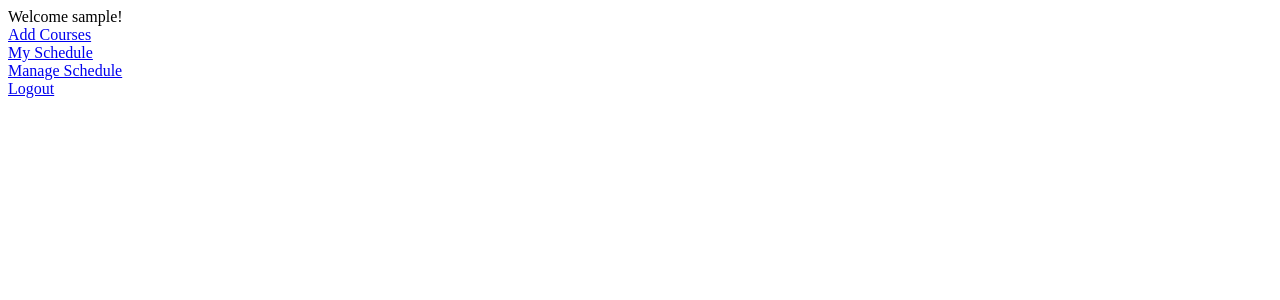
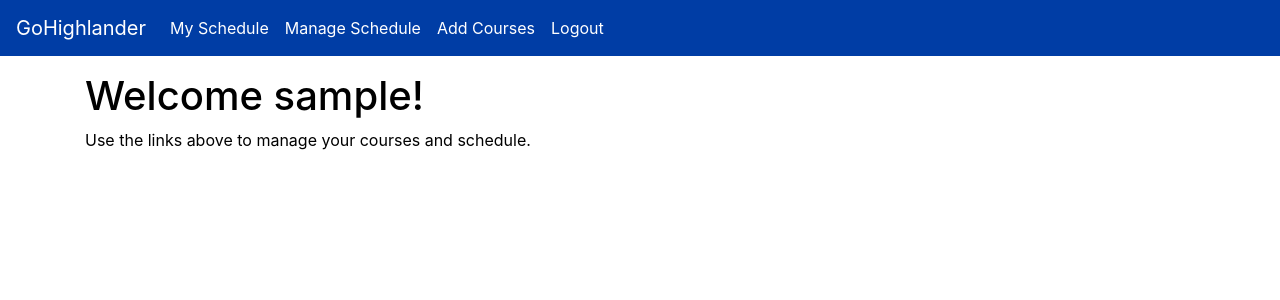
Before and after one commit to CS180-spring/cs180-21-gohighlander, a Flask app: page /index.php in a window 1280 px wide. Shown: the top 300 px of the page. Run offline with Flask 2, Linux system fonts and the light colour scheme; the visitor is signed in with stand-in values (Sample User, id 1); some libraries are stand-ins or nearby versions.

Commit message:
update bootstrap templates

```diff
--- a/templates/index.html
+++ b/templates/index.html
@@ -1,5 +1,53 @@
-Welcome {{ session['username'] }}!<br/>
-<a href="add_course.php">Add Courses</a><br/>
-<a href="my_schedule.php">My Schedule</a><br/>
-<a href="manage_schedule.php">Manage Schedule</a><br/>
-<a href="logout.php">Logout</a>
+<!DOCTYPE html>
+<html lang="en">
+<head>
+  <meta charset="UTF-8">
+  <meta name="viewport" content="width=device-width, initial-scale=1.0">
+  <title>GoHighlander</title>
+  <link rel="stylesheet" href="https://maxcdn.bootstrapcdn.com/bootstrap/4.0.0/css/bootstrap.min.css" integrity="sha384-Gn5384xqQ1aoWXA+058RXPxPg6fy4IWvTNh0E263XmFcJlSAwiGgFAW/dAiS6JXm" crossorigin="anonymous">
+  <style>
+    body{
+      color:white;
+    }
+    .navbar-light .navbar-nav .nav-link {
+      color: white;
+    }
+  </style>
+</head>
+<body>
+  <nav class="navbar navbar-expand-lg navbar-light" style="background: rgb(0, 61, 165);">
+    <a class="navbar-brand" onclick='document.getElementById("home").style.display = "block"; document.getElementById("web").style.display = "none"; '>GoHighlander</a>
+    <button class="navbar-toggler" type="button" data-toggle="collapse" data-target="#navbarNav" aria-controls="navbarNav" aria-expanded="false" aria-label="Toggle navigation">
+      <span class="navbar-toggler-icon"></span>
+    </button>
+    <div class="collapse navbar-collapse" id="navbarNav">
+      <ul class="navbar-nav">
+        <li class="nav-item">
+          <a class="nav-link" onclick='document.getElementById("home").style.display = "none"; document.getElementById("web").style.display = "block"; document.getElementById("frame").src = "my_schedule.php";'>My Schedule</a>
+        </li>
+        <li class="nav-item">
+          <a class="nav-link" onclick='document.getElementById("home").style.display = "none"; document.getElementById("web").style.display = "block"; document.getElementById("frame").src = "manage_schedule.php";'>Manage Schedule</a>
+        </li>
+        <li class="nav-item">
+          <a class="nav-link" onclick='document.getElementById("home").style.display = "none"; document.getElementById("web").style.display = "block"; document.getElementById("frame").src = "add_course.php";'>Add Courses</a>
+        </li>
+        <li class="nav-item">
+          <a class="nav-link" href="logout.php">Logout</a>
+        </li>
+      </ul>
+    </div>
+  </nav>
+
+  <div class="container mt-3" id="home" style=" color: black; ">
+    <h1>Welcome {{ session['username'] }}!</h1>
+    <p>Use the links above to manage your courses and schedule.</p>
+  </div>
+  <div id="web" style="display:none">
+    <iframe id="frame" width="100%" height="90%" frameborder="0" style="position: absolute;height: calc(100% - 60px);" src=""></iframe>
+  </div>
+
+  <script src="https://code.jquery.com/jquery-3.2.1.slim.min.js" integrity="sha384-KJ3o2DKtIkvYIK3UENzmM7KCkRr/rE9/Qpg6aAZGJwFDMVNA/GpGFF93hXpG5KkN" crossorigin="anonymous"></script>
+  <script src="https://cdnjs.cloudflare.com/ajax/libs/popper.js/1.12.9/umd/popper.min.js" integrity="sha384-ApNbgh9B+Y1QKtv3Rn7W3mgPxhU9K/ScQsAP7hUibX39j7fakFPskvXusvfa0b4Q" crossorigin="anonymous"></script>
+  <script src="https://maxcdn.bootstrapcdn.com/bootstrap/4.0.0/js/bootstrap.min.js" integrity="sha384-JZR6Spejh4U02d8jOt6vLEHfe/JQGiRRSQQxSfFWpi1MquVdAyjUar5+76PVCmYl" crossorigin="anonymous"></script>
+</body>
+</html>
--- a/templates/manage_schedule.html
+++ b/templates/manage_schedule.html
@@ -41,7 +41,7 @@
 		}
 	</style>
 </head>
-<a href="/">< Back</a><br/><br/>
+<br/>
 <div id="courses" class="container-fluid row">
 
 </div>
--- a/templates/my_schedule.html
+++ b/templates/my_schedule.html
@@ -48,8 +48,7 @@
 		}
 	</style>
 </head>
-
-<a href="/"> < Back</a><br/>
+<br/>
 <div id="courses" class="container-fluid row">
 
 </div>
```
Also changed, not shown: templates/login.html (+29 -13 lines), templates/register.html (+33 -17 lines).
